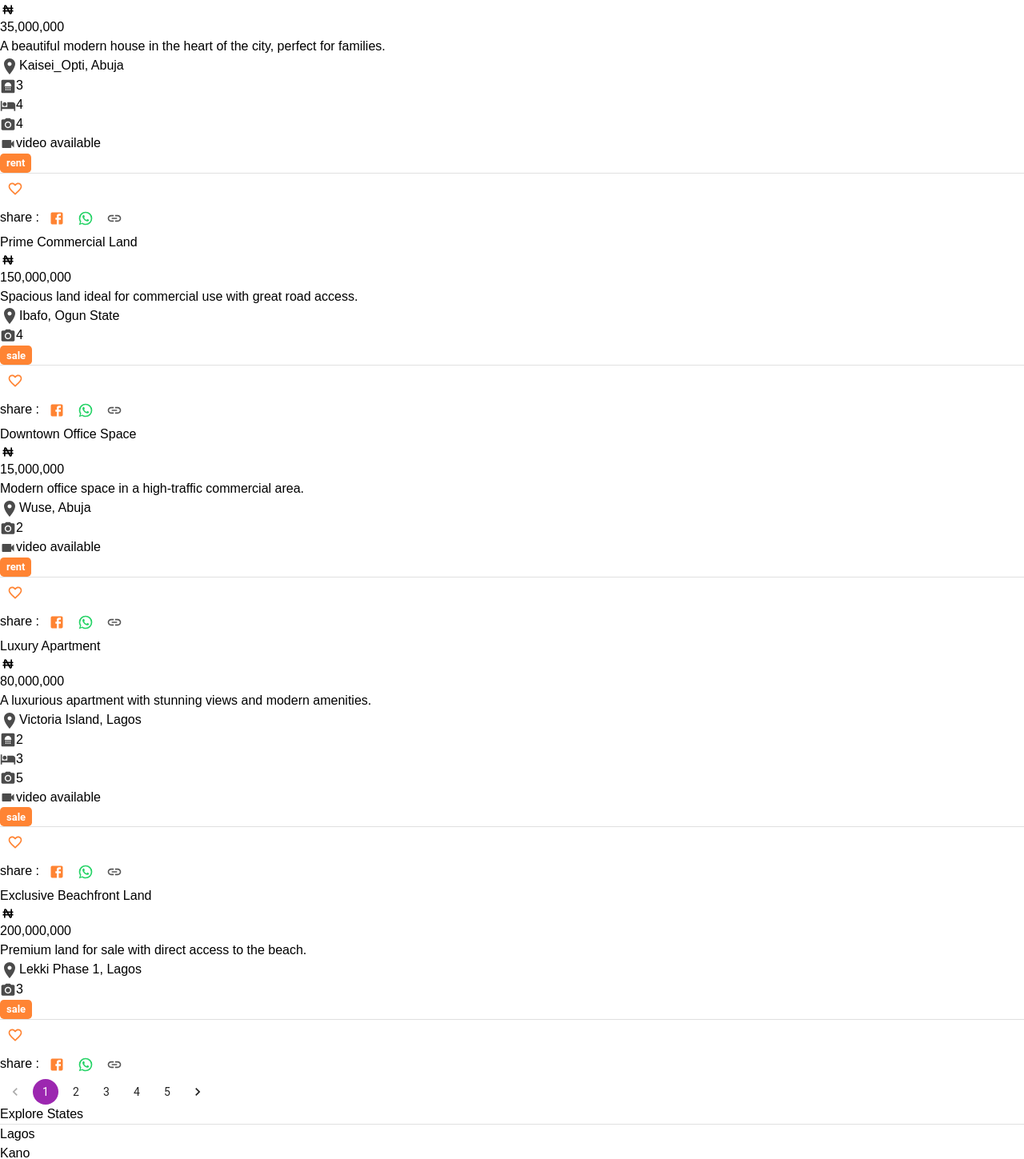
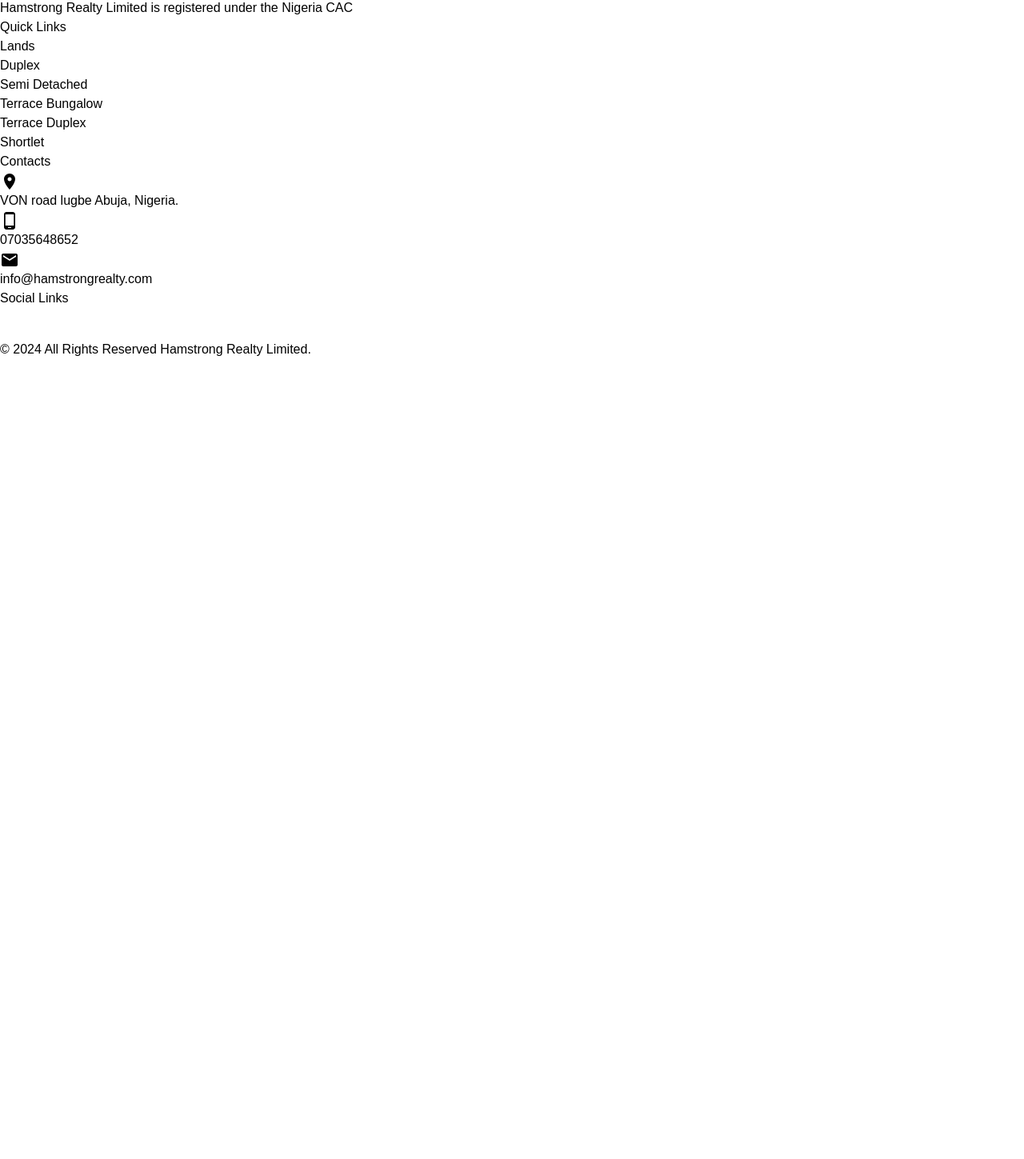
Before and after one commit to alaguton-pako/hamstrong, a Next.js app: page /properties/all in a window 1280 px wide. Shown: the part 2003-3452 px from the top of the page at 80% size. After the commit the page ends 2452 px from the top, so only its background shows below. Built offline with nearby package versions, Linux system fonts and the light colour scheme.

Commit message:
update wednesday

```diff
--- a/src/app/components/Footer.jsx
+++ b/src/app/components/Footer.jsx
@@ -39,10 +39,14 @@
             <p>Hamstrong Realty Limited is registered under the Nigeria CAC</p>
           </div>
         </div>
+
+
+
+
         <div className="col-span-12 md:col-span-7">
           <div className="grid grid-cols-12">
             <div className="col-span-12 md:col-span-3">
-              <h1 className="mt-4 md:font-semibold mb-3">Quick Links</h1>
+              <h1 className="mt-4 md:font-semibold md:mt-0 mb-3">Quick Links</h1>
               <ul className="flex flex-col gap-2">
                 {menu.map((property, index) => (
                   <Link
@@ -158,6 +162,12 @@
             </div>
           </div>
         </div>
+
+
+
+
+
+
         <div className="col-span-12">
           <p
             className="text-xs flex items-center justify-center mt-5
--- a/src/app/components/cards/PropertyCard.jsx
+++ b/src/app/components/cards/PropertyCard.jsx
@@ -17,7 +17,7 @@
 import CopyToClipboardButton from "../buttons/CopyToClipBoard";
 import FavouriteButton from "../buttons/FavouriteButton";
 
-const PropertyCard = ({ props }) => {
+const PropertyCard = ({ props, filter }) => {
   const [selectedValue, setSelectedValue] = useState("select");
   const sortType = [
     { value: "select", label: "select..." },
@@ -26,26 +26,47 @@
   ];
   const [currentPage, setCurrentPage] = useState(1);
   const itemsPerPage = 5;
+
+  // Calculate the filtered items based on the props and filter
+  const filteredItems = propertyData.allProperties.filter((item) => {
+    // Check for specific shortlet props and extract the state if applicable
+    const isShortlet = props.startsWith("shortlet");
+    const state = isShortlet ? props.split("-")[1] : null;
+    const matchesType =
+      props === "all-properties" ||
+      (props === "shortlet-all" && item.type === "shortlet") ||
+      (isShortlet && item.state === state) ||
+      (props ? item.category === props : true);
+    const matchesFilter = filter ? item.type === filter : true;
+    // Ensure that both checks are satisfied
+    return matchesType && matchesFilter;
+  });
+
   // Calculate the items to show on the current page
   const indexOfLastItem = currentPage * itemsPerPage;
   const indexOfFirstItem = indexOfLastItem - itemsPerPage;
-  const currentItems = propertyData.allProperties.slice(
-    indexOfFirstItem,
-    indexOfLastItem
-  );
+  const currentItems = filteredItems.slice(indexOfFirstItem, indexOfLastItem);
+  console.log(currentItems);
   // Handle page change
   const handlePageChange = (event, value) => {
     setCurrentPage(value);
   };
 
+  const totalPages = Math.ceil(filteredItems.length / itemsPerPage);
+  console.log(totalPages);
+
   return (
     <div className="flex flex-col gap-2">
       <div className="flex justify-center my-3">
         <Pagination
-          count={Math.ceil(propertyData.allProperties.length / itemsPerPage)}
+          count={totalPages}
           page={currentPage}
           onChange={handlePageChange}
-          color="secondary"
+          color="standard"
+          siblingCount={0}
+          boundaryCount={2}
+          hideNextButton={totalPages <= 0}
+          hidePrevButton={totalPages <= 0}
         />
       </div>
       <div className="p-2 flex items-center justify-between">
@@ -65,7 +86,7 @@
         {currentItems.map((item, index) => (
           <div
             key={index}
-            className="bg-[#FFF1F0] flex flex-col md:flex gap-2 rounded-sm mb-3 p-2 hover:shadow-lg transition-shadow duration-300"
+            className="bg-[#FFF1F0] flex flex-col sm:flex-row gap-2 rounded-sm mb-3 p-2 hover:shadow-lg transition-shadow duration-300"
           >
             {/* Image Container */}
             <div className="relative w-full md:w-[200px] h-[200px] flex-shrink-0">
@@ -193,10 +214,14 @@
       </div>
       <div className="flex justify-center my-3">
         <Pagination
-          count={Math.ceil(propertyData.allProperties.length / itemsPerPage)}
+          count={totalPages}
           page={currentPage}
           onChange={handlePageChange}
-          color="secondary"
+          color="standard"
+          siblingCount={1}
+          boundaryCount={1}
+          hideNextButton={totalPages <= 0}
+          hidePrevButton={totalPages <= 0}
         />
       </div>
     </div>
--- a/src/app/models/Helper.js
+++ b/src/app/models/Helper.js
@@ -52,10 +52,10 @@
     totalCount === 0
   ) {
     return (
-      <>
+      <p className="mb-40">
         Sorry, we don&apos;t have anything to show for this category at the
         moment.
-      </>
+      </p>
     );
   }
 
--- a/src/app/models/newArrivals.js
+++ b/src/app/models/newArrivals.js
@@ -156,7 +156,7 @@
       number_of_bedrooms: 3,
       number_of_bathrooms: 2,
       location: "Victoria Island, Lagos",
-      state: "Lagos",
+      state: "lagos",
       country: "Nigeria",
       image_count: 5,
       video: true,
@@ -182,7 +182,7 @@
       number_of_bedrooms: null,
       number_of_bathrooms: null,
       location: "Lekki Phase 1, Lagos",
-      state: "Lagos",
+      state: "lagos",
       country: "Nigeria",
       image_count: 3,
       video: false,
@@ -207,7 +207,7 @@
       number_of_bedrooms: 2,
       number_of_bathrooms: 1,
       location: "Ikoyi, Lagos",
-      state: "Lagos",
+      state: "lagos",
       country: "Nigeria",
       image_count: 5,
       video: true,
@@ -387,7 +387,7 @@
       number_of_bedrooms: null,
       number_of_bathrooms: 1,
       location: "Apapa, Lagos",
-      state: "Lagos",
+      state: "lagos",
       country: "Nigeria",
       image_count: 4,
       video: true,
@@ -411,7 +411,7 @@
       number_of_bedrooms: 6,
       number_of_bathrooms: 5,
       location: "Banana Island, Lagos",
-      state: "Lagos",
+      state: "lagos",
       country: "Nigeria",
       image_count: 10,
       video: true,
@@ -437,7 +437,7 @@
       number_of_bedrooms: null,
       number_of_bathrooms: 1,
       location: "Mushin, Lagos",
-      state: "Lagos",
+      state: "lagos",
       country: "Nigeria",
       image_count: 2,
       video: false,
@@ -464,7 +464,7 @@
       number_of_bedrooms: 5,
       number_of_bathrooms: 4,
       location: "Lekki, Lagos",
-      state: "Lagos",
+      state: "lagos",
       country: "Nigeria",
       image_count: 6,
       video: true,
@@ -512,7 +512,7 @@
       number_of_bedrooms: null,
       number_of_bathrooms: 4,
       location: "Ikeja, Lagos",
-      state: "Lagos",
+      state: "lagos",
       country: "Nigeria",
       image_count: 3,
       video: true,
@@ -607,7 +607,7 @@
       number_of_bedrooms: 2,
       number_of_bathrooms: 1,
       location: "Victoria Island, Lagos",
-      state: "Lagos",
+      state: "lagos",
       country: "Nigeria",
       image_count: 5,
       video: true,
@@ -633,7 +633,7 @@
       number_of_bedrooms: null,
       number_of_bathrooms: 4,
       location: "Ikeja, Lagos",
-      state: "Lagos",
+      state: "lagos",
       country: "Nigeria",
       image_count: 3,
       video: true,
--- a/src/app/properties/[param]/page.jsx
+++ b/src/app/properties/[param]/page.jsx
@@ -178,13 +178,23 @@
                     totalCount
                   )}
                 </p>
-
-                <PropertyCard props={param} />
+                {averagePrice !== 0 &&
+                  highestPrice !== 0 &&
+                  lowestPrice !== 0 &&
+                  totalCount !== 0 && (
+                    <PropertyCard props={param} filter={filter} />
+                  )}
               </div>
             </div>
+            {averagePrice !== 0 &&
+              highestPrice !== 0 &&
+              lowestPrice !== 0 &&
+              totalCount !== 0 && (
                 <div className="hidden md:block col-span-4">
                   <div className="border border-[#b8bde0] rounded-md p-2 flex flex-col gap-2">
-                <h1 className="text-[#3d4578] font-semibold">Explore States</h1>
+                    <h1 className="text-[#3d4578] font-semibold">
+                      Explore States
+                    </h1>
                     <Divider />
                     <div class="flex flex-wrap gap-4">
                       <div class="text-[#1a2258] cursor-pointer hover:font-semibold">
@@ -250,6 +260,7 @@
                     </div>
                   </div>
                 </div>
+              )}
           </div>
         </div>
         <Footer />
```
Lines whose indentation alone changed are shown as unchanged.
